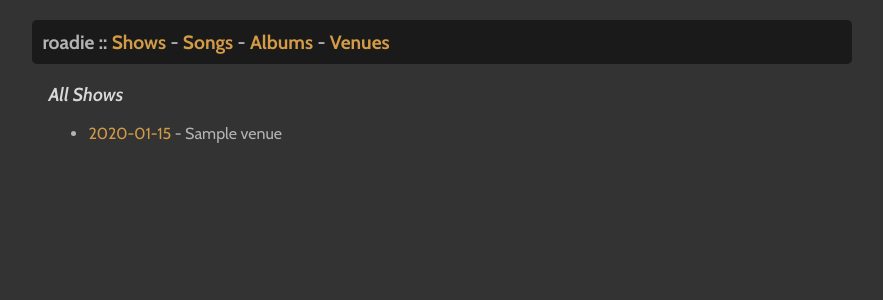
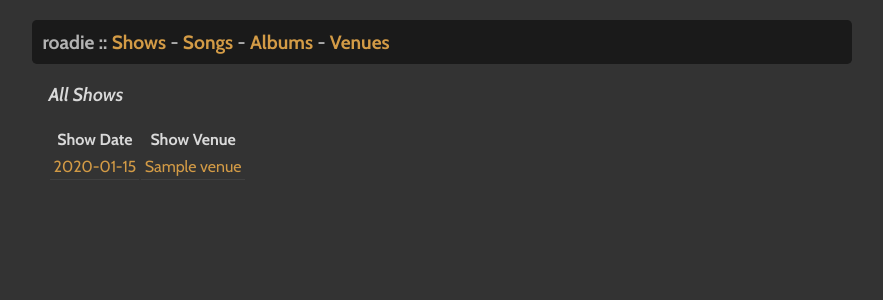
Before and after one commit to jls83/roadie, a Django app: a page that uses setlists/templates/setlists/show_index.html in a window 1280 px wide. Shown: the top 300 px of the page, without its empty margins (102-985 px from the left). Run offline with Django 3.2, Linux system fonts and the light colour scheme; tables that the repository leaves empty hold one stand-in row (values such as "Sample post"); parts of the project's set-up code (start-up, migrations or seed data) failed here and were passed over.

Commit message:
More pretty-fying

```diff
--- a/setlists/static/setlists/style.css
+++ b/setlists/static/setlists/style.css
@@ -69,7 +69,7 @@ tr, td {
 }
 
 th, td {
-    padding: 6px;
+    padding: 0.2em;
 }
 
 sup {
--- a/setlists/templates/setlists/show_index.html
+++ b/setlists/templates/setlists/show_index.html
@@ -6,12 +6,17 @@
 
 <h3>All Shows</h3>
 
-<ul>
+<table>
+    <tr>
+        <th>Show Date</th>
+        <th>Show Venue</th>
+    </tr>
     {% for i in show_list %}
-    <li>
-        <a href="{% url "show_detail" i %}">{{ i }}</a> - {{ i.show_venue }}
-    </li>
+        <tr>
+            <td><a href='{% url 'show_detail' i %}'>{{ i }}</a></td>
+            <td><a href="{% url 'venue_detail' i.show_venue.simple_venue %}">{{ i.show_venue }}</a></td>
+        </tr>
     {% endfor %}
-</ul>
+</table>
 
 {% endblock %}
```
Also changed, not shown: setlists/templates/setlists/song_detail.html (+12 -4 lines).
